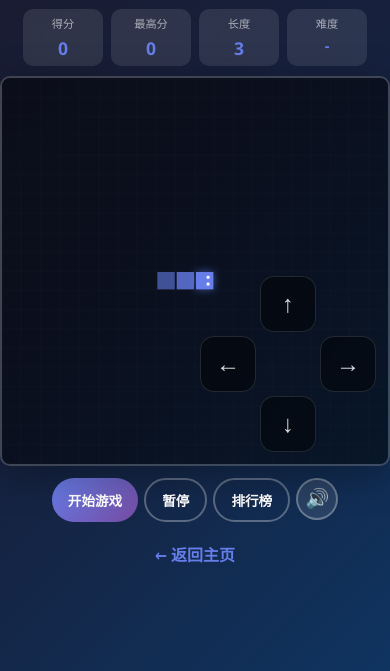
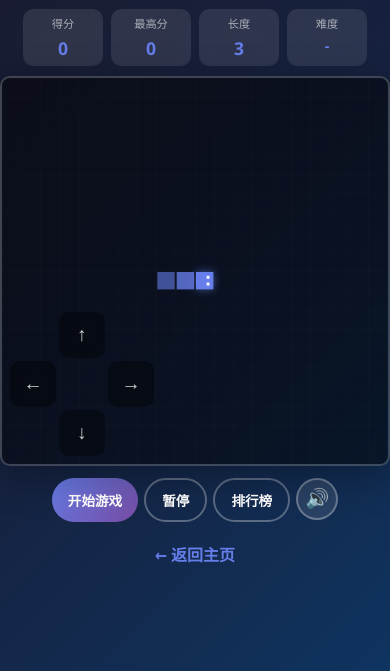
Before and after one commit to fyc888999/-personal-website, a website: page snake.html in a window 390 px wide. Shown: the part 173-844 px from the top of the page. Drawn offline with Linux system fonts and the light colour scheme.

Commit message:
贪吃蛇虚拟按键缩小移到左下角

```diff
--- a/snake.html
+++ b/snake.html
@@ -163,30 +163,30 @@
         .mobile-controls {
             display: none;
             position: absolute;
-            bottom: 14px;
-            right: 14px;
+            bottom: 10px;
+            left: 10px;
             z-index: 10;
             touch-action: none;
         }
 
         .dpad {
             display: grid;
-            grid-template-columns: repeat(3, 56px);
-            grid-template-rows: repeat(3, 56px);
-            gap: 4px;
+            grid-template-columns: repeat(3, 46px);
+            grid-template-rows: repeat(3, 46px);
+            gap: 3px;
         }
 
         .control-btn {
-            width: 56px;
-            height: 56px;
+            width: 46px;
+            height: 46px;
             border: none;
-            border-radius: 14px;
-            background: rgba(0, 0, 0, 0.45);
-            color: rgba(255, 255, 255, 0.85);
-            font-size: 1.5rem;
+            border-radius: 10px;
+            background: rgba(0, 0, 0, 0.35);
+            color: rgba(255, 255, 255, 0.8);
+            font-size: 1.2rem;
             cursor: pointer;
             transition: background 0.1s, transform 0.1s;
-            backdrop-filter: blur(6px);
+            backdrop-filter: blur(4px);
             user-select: none;
             -webkit-user-select: none;
             touch-action: manipulation;
@@ -194,7 +194,6 @@
             align-items: center;
             justify-content: center;
             -webkit-tap-highlight-color: transparent;
-            border: 1px solid rgba(255, 255, 255, 0.12);
         }
 
         .control-btn:active {
```
